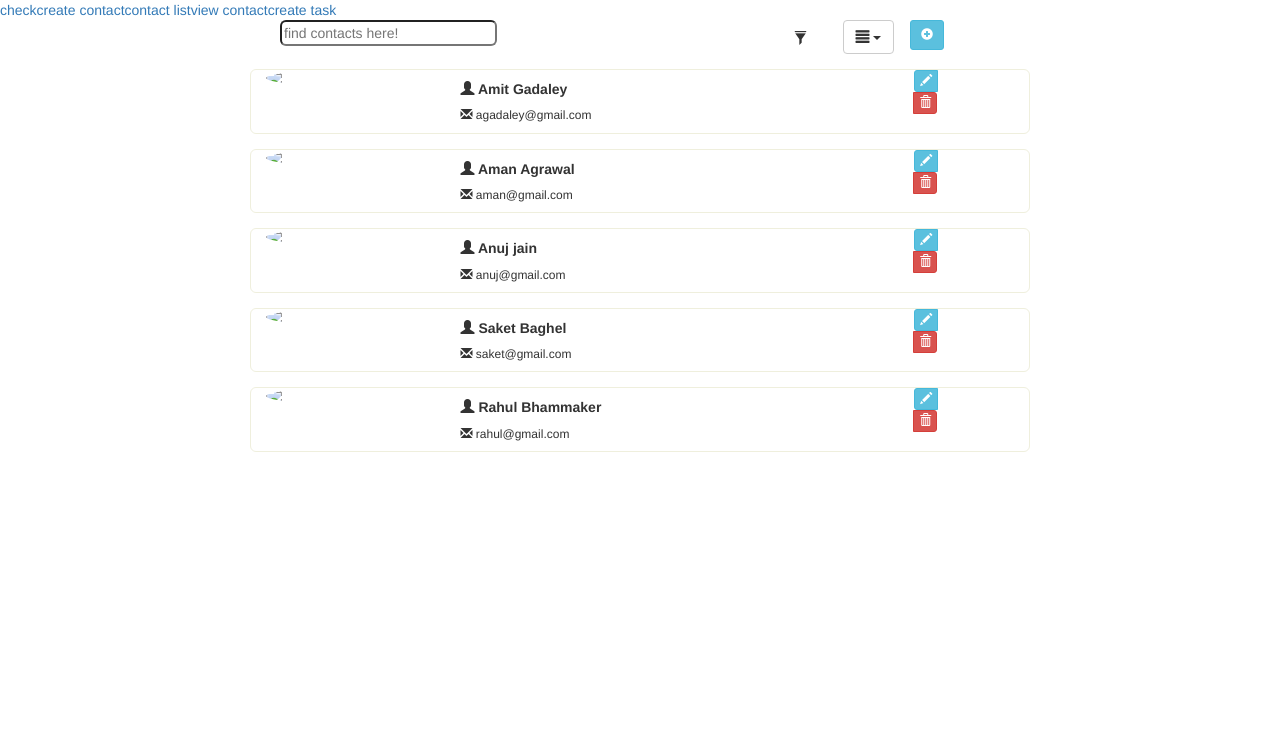
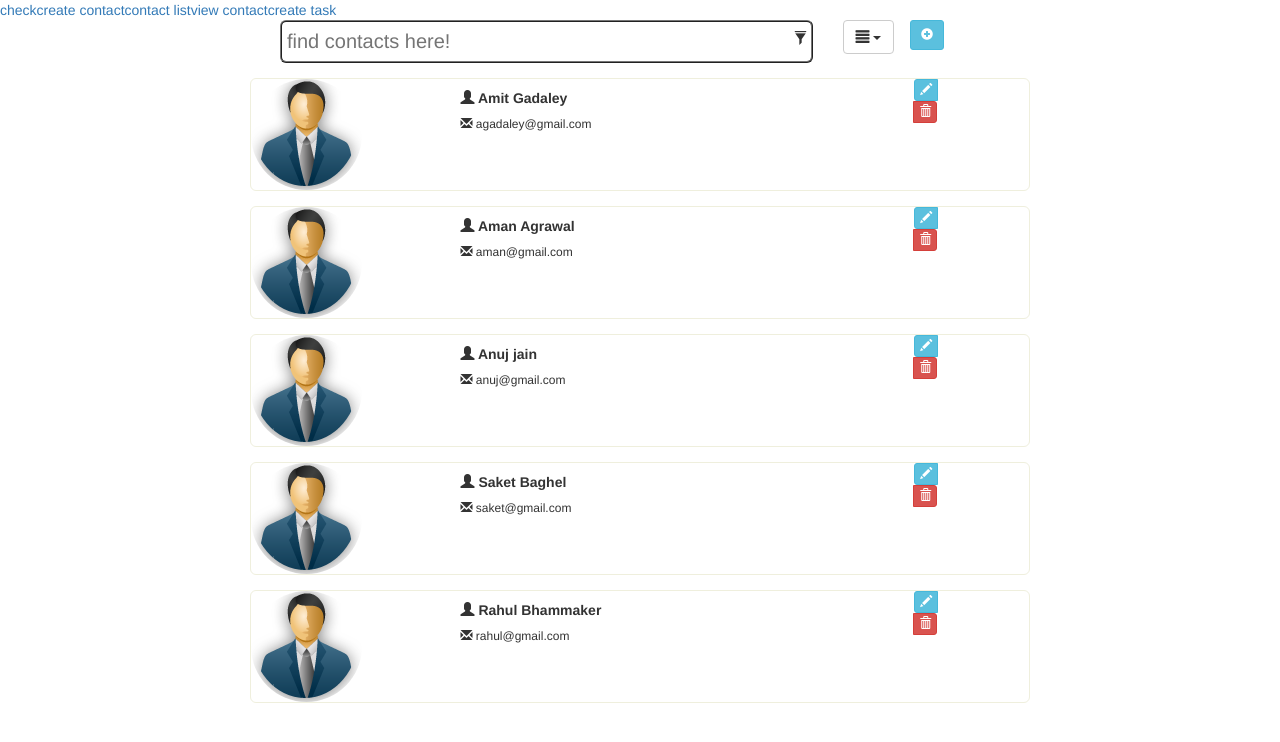
Before and after one commit to jainanuj0812/crm_dev, a plain HTML site: page contacts/contact.html at #/listContact in a window 1280 px wide. Drawn offline with Linux system fonts and the light colour scheme; files that its build step writes are made by us from their sources.

Commit message:
small changes

```diff
--- a/contacts/contact.html
+++ b/contacts/contact.html
@@ -8,8 +8,11 @@
       	<script src="../assets/js/bootstrap.min.js" type="text/javascript"></script>
       	<script src="../assets/js/angular.min.js"  type="text/javascript"></script>
       	<script src="../assets/js/angular-route.js" type="text/javascript"></script>
+      	<script src="../assets/js/jasny-bootstrap.min.js" type="text/javascript"></script>
       	<link href="../assets/css/bootstrap.min.css" rel="stylesheet" />
-      	<link href="Content/main.css" rel="stylesheet" />
+      	<link href="../assets/css/main.css" rel="stylesheet" />
+      	<link href="../assets/css/jasny-bootstrap.min.css" rel="stylesheet" />
+      	<link href="assets/css/ContactMain.css" rel="stylesheet" />
 	</head>
 	<body>
    <a href="#/test">check</a><a href="#/createContact">create contact</a><a href="#/listContact">contact list</a><a href="#/viewContact">view contact</a><a href="#/createTask">create task</a>
--- a/contacts/partials/listContact.html
+++ b/contacts/partials/listContact.html
@@ -29,7 +29,7 @@
 			<div ng-repeat="contact in contacts">
 				<div class="row img-rounded" id="contactRow">
 					<div class="col-xs-3 col-sm-3 col-md-3 col-lg-3" id="imgdiv">
-		    		<img src="crm/components/contacts/assets/images/demo.png" class="img-circle img-responsive " >
+		    		<img src="assets/images/demo.png" class="img-circle img-responsive " >
         			</div>
         			<div class="col-xs-7 col-sm-7 col-md-6 col-lg-6"  ng-model="hide" ng-click="hide=!hide">
             		<h5><i class="glyphicon glyphicon-user"></i><b>{{" "+contact.firstName +" "+ contact.lastName}}</b></h5>
```
Also changed, not shown: assets/css/jasny-bootstrap.min.css (added), assets/js/jasny-bootstrap.min.js (added).
